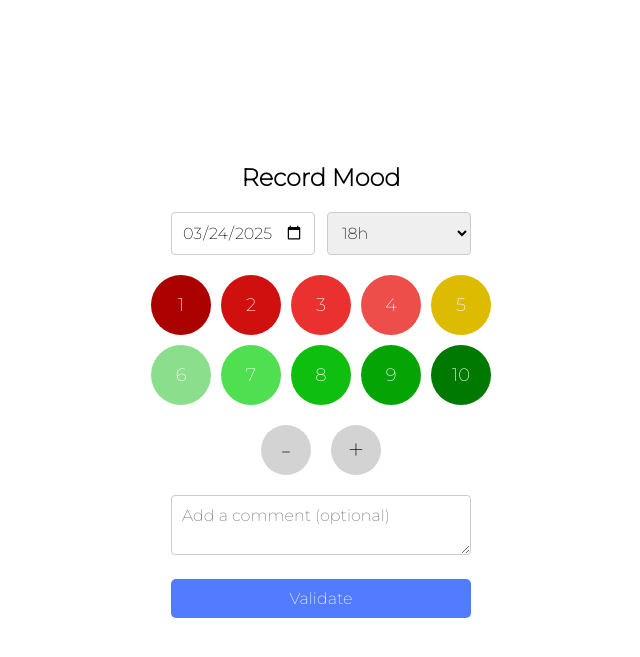
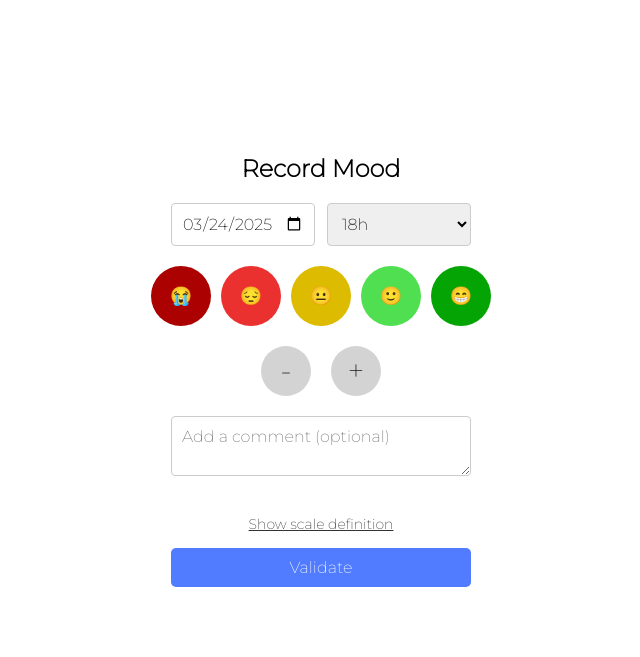
Before and after one commit to louisguichard/life-pulse, a Flask app: page /mood in a window 1280 px wide. Shown: the top 657 px of the page, without its empty margins (319-959 px from the left). Run offline with Flask 3, Linux system fonts and the light colour scheme.

Commit message:
feat: make moods configurable with optional description

```diff
--- a/app.py
+++ b/app.py
@@ -49,8 +49,12 @@ def mood():
         now = datetime.now(paris_tz)
         current_date = now.strftime("%Y-%m-%d")
         current_hour = now.hour
+        mood_config = config.get("moods", {})
         return render_template(
-            "mood.html", current_date=current_date, current_hour=current_hour
+            "mood.html",
+            current_date=current_date,
+            current_hour=current_hour,
+            moods=mood_config,
         )
 
 
--- a/config.json
+++ b/config.json
@@ -20,5 +20,12 @@
         "Headache 🤕": [],
         "Stomachache 🤢": [],
         "Insomnia 😴": []
+    },
+    "moods": {
+        "😭": "Very Sad",
+        "😔": "Sad",
+        "😐": "Neutral",
+        "🙂": "Happy",
+        "😁": "Very Happy"
     }
 }
--- a/templates/mood.html
+++ b/templates/mood.html
@@ -5,6 +5,14 @@
 {% block header %}Record Mood{% endblock %}
 
 {% block additional_styles %}
+    body {
+        overflow-y: auto !important;
+    }
+
+    form {
+        max-width: 100%;
+    }
+
     textarea, button {
         width: 100%;
         max-width: 300px;
@@ -51,17 +59,25 @@
         transform: scale(1.1);
         box-shadow: 0 0 10px rgba(0,0,0,0.3);
     }
-    /* Mood colors */
-    .mood-1 { background-color: #ab0101; }
-    .mood-2 { background-color: #d00f0f; }
-    .mood-3 { background-color: #eb3030; }
-    .mood-4 { background-color: #ee4e49; }
-    .mood-5 { background-color: #dcbb00; }
-    .mood-6 { background-color: #8bde8b; }
-    .mood-7 { background-color: #50df50; }
-    .mood-8 { background-color: #0fbf0f; }
-    .mood-9 { background-color: #05a405; }
-    .mood-10 { background-color: #007900; }
+
+    /* Dynamic mood colors - we'll apply these via JavaScript */
+    {% set colors = [
+        "#ab0101", "#d00f0f", "#eb3030", "#ee4e49", "#dcbb00",
+        "#8bde8b", "#50df50", "#0fbf0f", "#05a405", "#007900"
+    ] %}
+
+    {% for mood_key, mood_description in moods.items() %}
+        {% set index = loop.index0 %}
+        {% set color_index = index %}
+        {% if moods|length <= 5 %}
+            {% set color_index = index * 2 %}
+        {% endif %}
+        .mood-{{ loop.index }} {
+            background-color: {{ colors[color_index] }};
+            font-size: {{ "18px" if mood_key|length <= 2 else "16px" }};
+        }
+    {% endfor %}
+
     /* Submit button */
     button {
         background-color: #517cff;
@@ -78,6 +94,9 @@
     /* New media query for small screens */
     @media (max-height: 500px) {
         .comment-section {
+            display: none;
+        }
+        .mood-descriptions {
             display: none;
         }
     }
@@ -109,15 +128,79 @@
         background-color: #a9a9a9; /* Darker grey when active */
         transform: scale(1.1);
     }
+
+    /* Mood descriptions */
+    .mood-descriptions {
+        width: 90%;
+        margin: 20px auto;
+        text-align: left;
+        background-color: #f9f9f9;
+        padding: 15px;
+        border-radius: 8px;
+        box-shadow: 0 2px 4px rgba(0,0,0,0.1);
+        display: none;
+        position: relative;
+        z-index: 10;
+        overflow-y: auto;
+        max-height: 60vh;
+    }
+    .mood-description {
+        margin-bottom: 10px;
+        padding-bottom: 10px;
+        border-bottom: 1px solid #eee;
+    }
+    .mood-description:last-child {
+        border-bottom: none;
+    }
+    .mood-description-key {
+        font-weight: bold;
+        margin-right: 5px;
+    }
+    .toggle-descriptions {
+        text-decoration: underline;
+        background: none;
+        border: none;
+        color: #333;
+        cursor: pointer;
+        padding: 5px;
+        margin: 10px auto;
+        display: block;
+        width: auto;
+        font-size: 14px;
+    }
+
+    /* Mood descriptions container outside the form */
+    #mood-descriptions-container {
+        width: 95%;
+        max-width: 1200px;
+        margin: 20px auto;
+        position: relative;
+        overflow: visible;
+    }
+
+    .mood-descriptions {
+        width: 100%;
+        margin: 0 auto;
+        text-align: left;
+        background-color: #f9f9f9;
+        padding: 15px;
+        border-radius: 8px;
+        box-shadow: 0 2px 4px rgba(0,0,0,0.1);
+        display: none;
+        overflow-y: auto;
+        position: absolute;
+        max-height: 500px;
+        z-index: 100;
+    }
 {% endblock %}
 
 {% block form_content %}
     <form method="POST" action="{{ url_for('mood') }}">
         <div class="mood-buttons">
-            {% for i in range(1, 11) %}
-                <input type="radio" id="mood{{ i }}" name="mood" value="{{ i }}">
-                <label for="mood{{ i }}" class="mood-button mood-{{ i }}">
-                    {{ i }}
+            {% for mood_key, mood_description in moods.items() %}
+                <input type="radio" id="mood{{ loop.index }}" name="mood" value="{{ mood_key }}">
+                <label for="mood{{ loop.index }}" class="mood-button mood-{{ loop.index }}">
+                    {{ mood_key }}
                 </label>
             {% endfor %}
         </div>
@@ -134,11 +217,49 @@
             <textarea name="comment" placeholder="Add a comment (optional)" value="{{ comment }}"></textarea>
         </div>
 
+        <div class="toggle-descriptions-container">
+            <button type="button" class="toggle-descriptions" id="toggle-descriptions">Show scale definition</button>
+        </div>
+
         <button type="submit">Validate</button>
     </form>
 
+    <!-- Move mood descriptions outside the form -->
+    <div id="mood-descriptions-container">
+        <div class="mood-descriptions" id="mood-descriptions">
+            {% for mood_key, mood_description in moods.items() %}
+                {% if mood_description and mood_description != "" %}
+                    <div class="mood-description">
+                        <span class="mood-description-key">{{ mood_key }}:</span>
+                        <span>{{ mood_description }}</span>
+                    </div>
+                {% endif %}
+            {% endfor %}
+        </div>
+    </div>
+
     <script>
         document.addEventListener('DOMContentLoaded', function() {
+            // Toggle mood descriptions
+            const toggleDescriptionsBtn = document.getElementById('toggle-descriptions');
+            const moodDescriptions = document.getElementById('mood-descriptions');
+
+            if (toggleDescriptionsBtn && moodDescriptions) {
+                toggleDescriptionsBtn.addEventListener('click', function() {
+                    if (moodDescriptions.style.display === 'block') {
+                        moodDescriptions.style.display = 'none';
+                        toggleDescriptionsBtn.textContent = 'Show scale definition';
+                        // Ensure the page is scrollable
+                        document.body.style.overflow = 'auto';
+                    } else {
+                        moodDescriptions.style.display = 'block';
+                        toggleDescriptionsBtn.textContent = 'Hide scale definition';
+                        // Ensure the page is scrollable
+                        document.body.style.overflow = 'auto';
+                    }
+                });
+            }
+
             const moodButtons = document.querySelectorAll('.mood-button');
             let selectedMood = null;
 
```
